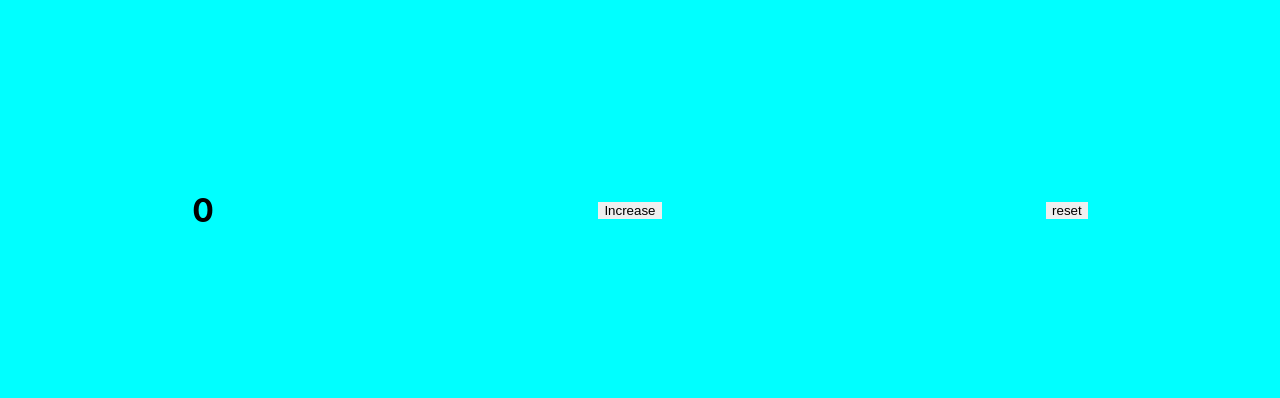
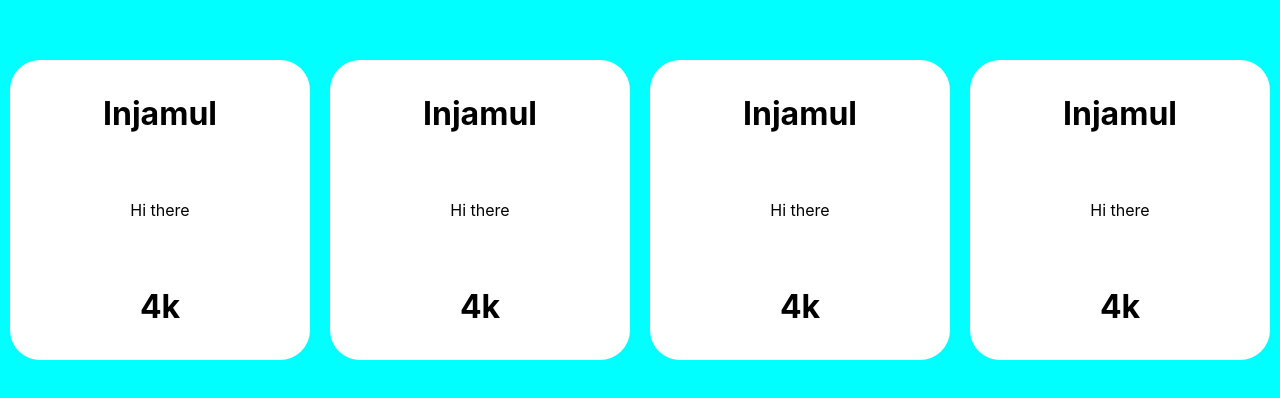
Before and after one commit to programming-zone/react-demo, a React (Create React App) app: page / in a window 1280 px wide. Shown: the part 190-588 px from the top of the page. Built offline with nearby package versions, Linux system fonts and the light colour scheme.

Commit message:
more about useState

```diff
--- a/src/App.js
+++ b/src/App.js
@@ -1,23 +1,29 @@
 import React, { useState } from 'react';
 import './App.css';
-
-// import Tweet from './Tweet';
+import Tweet from './Tweet';
 
 // const sayHello =  () => {
 //   console.log("Hello");
 // };
 
 function App() {
-  const [count,setCount] = useState(0);
-  const [isRed,setRed] =useState(false);
+  // const [count,setCount] = useState(0);
+  // const [isRed,setRed] =useState(false);
 
-  const increase = () => {
-    setCount(count+1);
-    setRed(!isRed);
-  };
-  const reset = () => {
-    setCount(0);
-  };
+  // const increase = () => {
+  //   setCount(count+1);
+  //   setRed(!isRed);
+  // };
+  // const reset = () => {
+  //   setCount(0);
+  // };
+  const [users, setUsers] = useState([
+    {name: "Injamul", message: "Hi there", likes: "4k"},
+    {name: "Injamul", message: "Hi there", likes: "4k"},
+    {name: "Injamul", message: "Hi there", likes: "4k"},
+    {name: "Injamul", message: "Hi there", likes: "4k"},
+  ]);
+
 
   return (
     <div className="App">
@@ -25,9 +31,13 @@ function App() {
       <Tweet name="Injamul" message="first post." likes="100" />
       <Tweet name="Injamul" message="first post." likes="100" />
       <Tweet name="Injamul" message="first post." likes="100" /> */}
-      <h1 className={isRed ? "red" : ""}>{count}</h1>
+      {/* <h1 className={isRed ? "red" : ""}>{count}</h1>
       <button onClick={increase}>Increase</button>
-      <button onClick={reset}>reset</button>
+      <button onClick={reset}>reset</button> */}
+      {users.map(user => (
+        <Tweet name={user.name} message={user.message} likes={user.likes} />
+      ))}
+
     </div>
   );
 }
```
